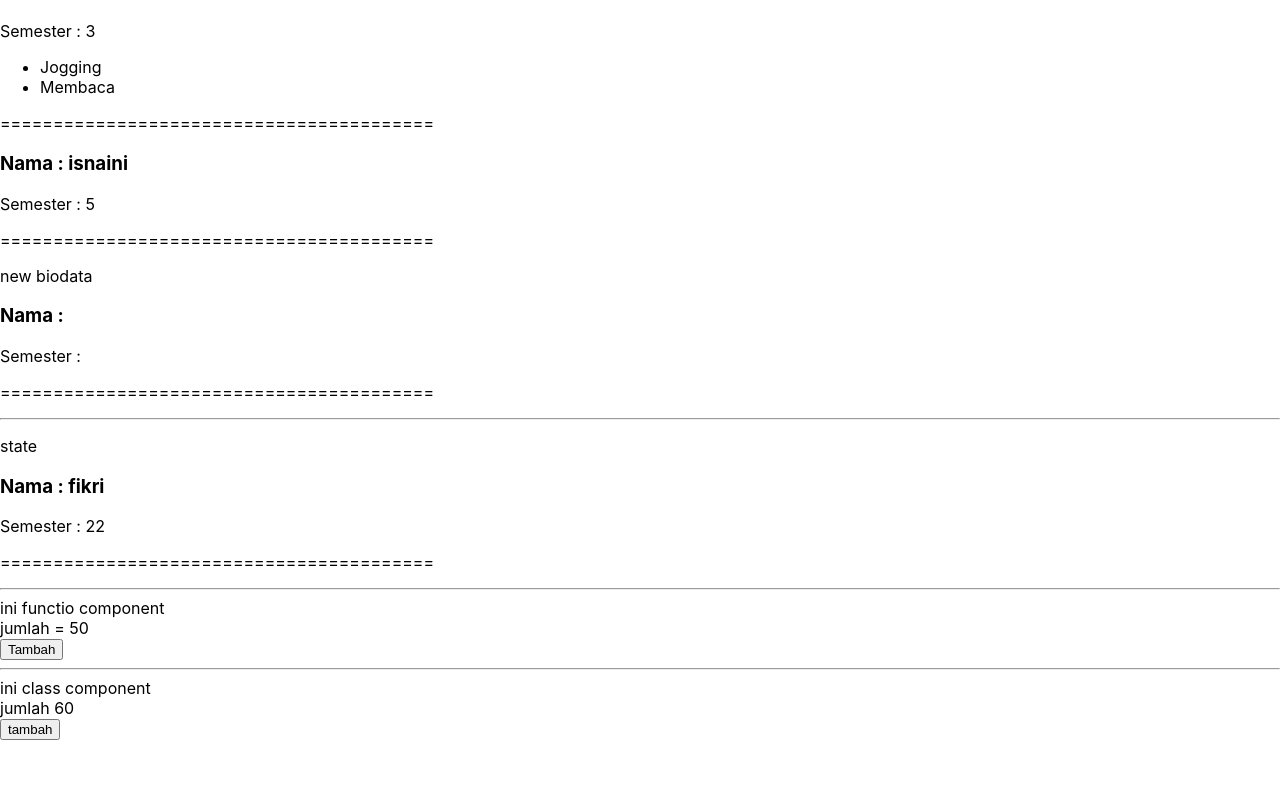
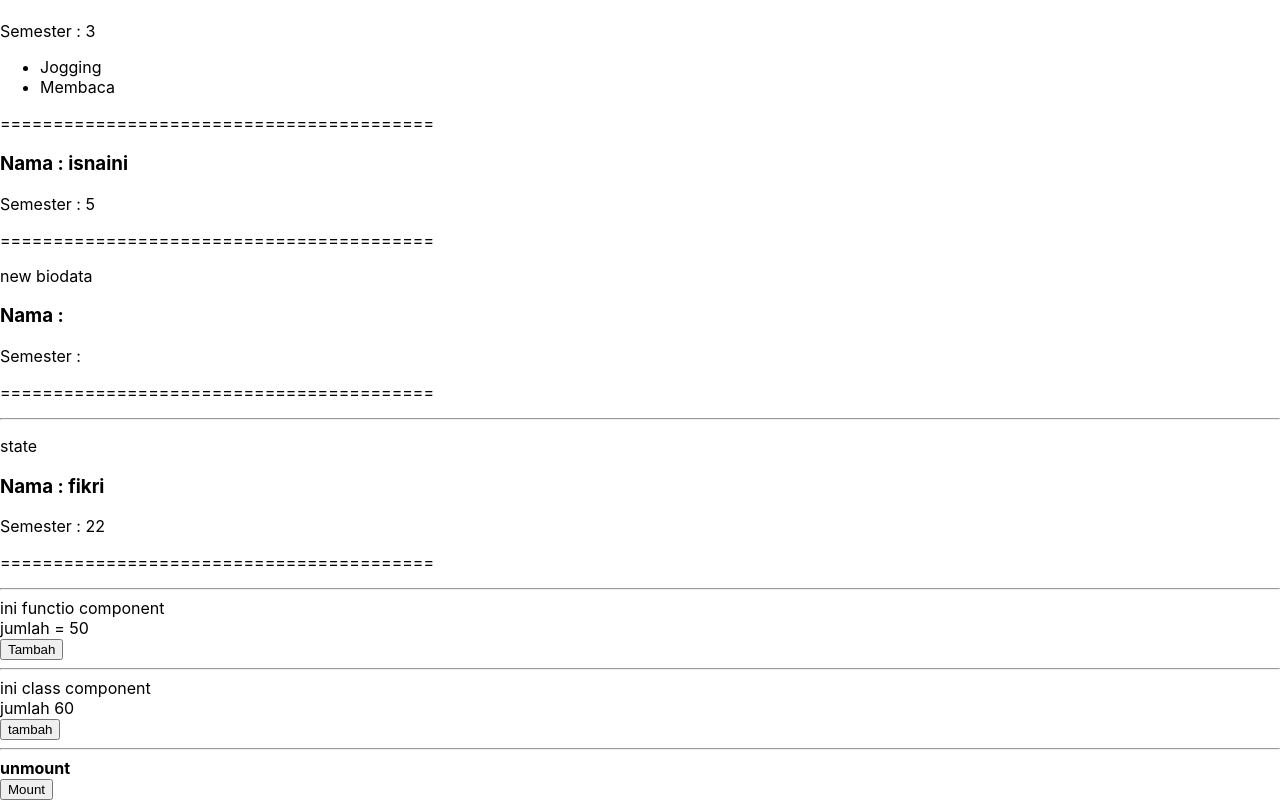
Before and after one commit to FuadFikri/learn-react, a React (Create React App) app: page / in a window 1280 px wide. Shown: the part 549-1349 px from the top of the page. Before the commit the page ends 1289 px from the top, so only its background shows below. Built offline with nearby package versions, Linux system fonts and the light colour scheme.

Commit message:
mount unmount

```diff
--- a/src/App.js
+++ b/src/App.js
@@ -1,3 +1,4 @@
+import { useState } from 'react';
 import Biodata from './component/Biodata';
 import Component1 from './component/Component1';
 import Component2 from './component/Component2';
@@ -7,7 +8,10 @@ import NewBiodata from './component/NewBiodata';
 import ClassComponent from './component/perbandingan/ClassComponent';
 import FunctionCompeent from './component/perbandingan/FunctionComponent';
 
+
 function App() {
+
+  const [mount, setMount] = useState(false)
   return (
     <div>
 
@@ -26,13 +30,22 @@ function App() {
       <NewBiodata name="Fuad" />
 
       <hr></hr>
-      <Component4/>
+      <Component4 />
 
       <hr></hr>
 
-      <FunctionCompeent/>
-      <hr/>
-      <ClassComponent/>
+      <FunctionCompeent />
+      <hr />
+      <ClassComponent />
+      <hr />
+      <b>unmount</b>
+
+      <br />
+      {mount && <FunctionCompeent />}
+
+      <button onClick={() => setMount(p => !p)}>
+        {mount ? "UnMount" : "Mount"}
+      </button>
     </div>
 
   );
--- a/src/component/perbandingan/FunctionComponent.jsx
+++ b/src/component/perbandingan/FunctionComponent.jsx
@@ -8,6 +8,9 @@ const FunctionCompeent = () => {
     // mounting pada function component
     useEffect(()=> {
         setCounter(50)
+        return()=> {
+            document.title="unmounting"
+        }
     },[])
 
     useEffect(()=> {
@@ -15,6 +18,7 @@ const FunctionCompeent = () => {
             alert("nilai terpenuhi")
             setCounter(0)
         }
+
     },[counter])
 
     return <div>ini functio component
```
